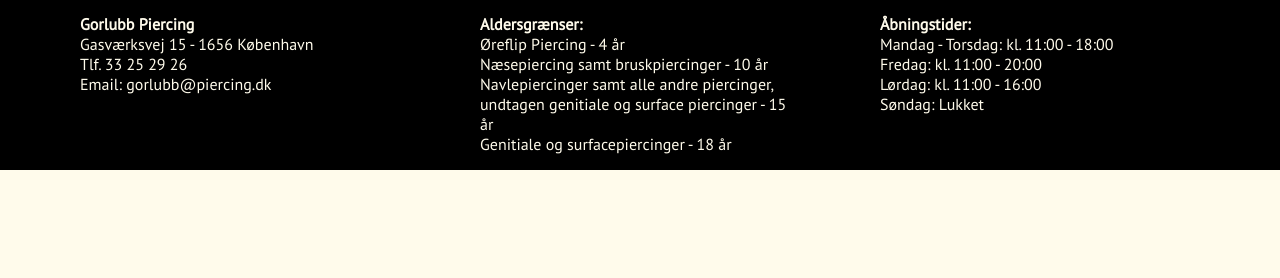
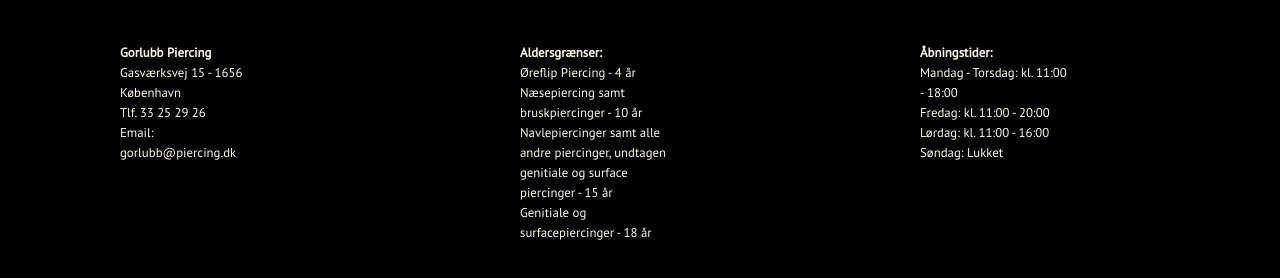
Before and after one commit to michelleaky/redesign, a plain HTML site: page index.html in a window 1280 px wide. Shown: the part 802-1080 px from the top of the page. Before the commit the page ends 972 px from the top, so only its background shows below. Drawn offline with Linux system fonts and the light colour scheme; a web font is replaced by a local one.

Commit message:
flooter done?

```diff
--- a/style.css
+++ b/style.css
@@ -341,6 +341,7 @@ header nav a:hover {
 /*footer start*/
 footer {
     width: 100%;
+    height: 20rem;
     background-color: black;
 }
 
@@ -350,19 +351,25 @@ footer .wrap {
     left: 0;
     margin: 0 auto;
     max-width: 1200px;
-
 }
 
 footer .col {
     flex-grow: 1;
     flex-basis: 350px;
+    margin-top: 1.8rem;
 
-    padding: 0 2.5rem 0rem 0rem;
+    padding: 0 2.5rem 0rem 2.5rem;
 }
 
 footer li {
     list-style-type: none;
     color: #fffbeb;
+    font-size: 0.8rem;
+    line-height: 20px;
+}
+
+footer ul {
+    width: 12rem;
 }
 
 /*footer slut*/
```
Also changed, not shown: index.html (+1 -0 lines).
